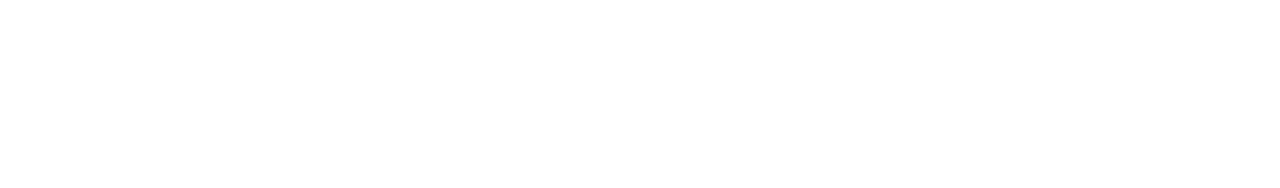
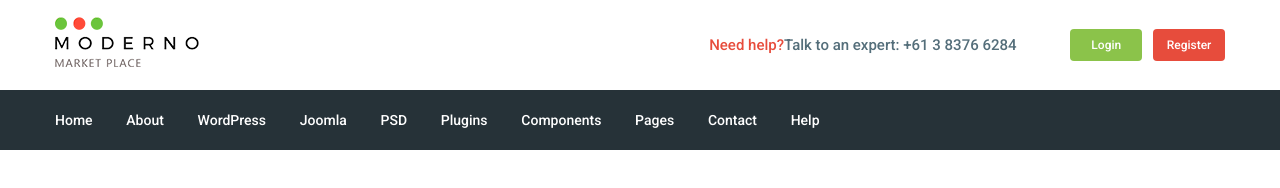
Before and after one commit to Evgen-Pet/moderno, a website: page app/index.html in a window 1280 px wide. Drawn offline with nearby package versions, Linux system fonts and the light colour scheme; files that its build step writes are made by us from their sources.

Commit message:
added header

```diff
--- a/app/index.html
+++ b/app/index.html
@@ -5,10 +5,75 @@
     <meta http-equiv="X-UA-Compatible" content="IE=edge" />
     <meta name="viewport" content="width=device-width, initial-scale=1.0" />
     <title>Document</title>
+    <link
+      href="https://fonts.googleapis.com/css2?family=Roboto:wght@500;700&display=swap"
+      rel="stylesheet"
+    />
     <link rel="stylesheet" href="css/libs.min.css" />
     <link rel="stylesheet" href="css/style.min.css" />
   </head>
   <body>
+    <header class="header">
+      <div class="header__top">
+        <div class="container">
+          <div class="header__top-inner">
+            <div class="header__logo">
+              <a href="#"><img src="images/logo.png" alt="" /></a>
+            </div>
+            <div class="header__text">
+              <a href="#"><span>Need help?</span></a
+              >Talk to an expert:
+              <a class="header__phone" href="tel:61383766284">
+                +61 3 8376 6284</a
+              >
+            </div>
+            <div class="header__box">
+              <a class="basket" href="#"></a>
+              <a class="header__btn header__btn-login" href="#">Login</a>
+              <a class="header__btn header__btn-register" href="#">Register</a>
+            </div>
+          </div>
+        </div>
+      </div>
+      <div class="header__menu">
+        <div class="container">
+          <nav class="menu">
+            <ul class="menu__list">
+              <li>
+                <a href="#">Home</a>
+              </li>
+              <li>
+                <a href="#">About</a>
+              </li>
+              <li>
+                <a href="#">WordPress</a>
+              </li>
+              <li>
+                <a href="#">Joomla</a>
+              </li>
+              <li>
+                <a href="#">PSD</a>
+              </li>
+              <li>
+                <a href="#">Plugins</a>
+              </li>
+              <li>
+                <a href="#">Components</a>
+              </li>
+              <li>
+                <a href="#">Pages</a>
+              </li>
+              <li>
+                <a href="#">Contact</a>
+              </li>
+              <li>
+                <a href="#">Help</a>
+              </li>
+            </ul>
+          </nav>
+        </div>
+      </div>
+    </header>
     <script src="https://ajax.googleapis.com/ajax/libs/jquery/3.6.0/jquery.min.js"></script>
     <script src="js/libs.min.js"></script>
     <script src="js/main.min.js"></script>
--- /dev/null
+++ b/app/scss/_fonts.scss
@@ -0,0 +1,8 @@
+@font-face {
+  font-family: 'Roboto', sans-serif;
+  src: url('../fonts/Roboto-Regular.woff2') format('woff2'),
+    url('../fonts/Roboto-Regular.woff') format('woff');
+  font-weight: 400;
+  font-style: normal;
+  font-display: swap;
+}
--- /dev/null
+++ b/app/scss/_global.scss
@@ -0,0 +1,31 @@
+html {
+  box-sizing: border-box;
+}
+*,
+*::before,
+*::after {
+  box-sizing: inherit;
+}
+a {
+  display: inline-block;
+  text-decoration: none;
+  color: $text;
+}
+ul,
+li {
+  margin: 0;
+  padding: 0;
+  list-style: none;
+}
+body {
+  font-family: 'Roboto', sans-serif;
+  font-size: 15px;
+  line-height: 24px;
+  font-weight: 400;
+  color: $text;
+}
+.container {
+  max-width: 1200px;
+  margin: 0 auto;
+  padding: 0 15px;
+}
--- /dev/null
+++ b/app/scss/_vars.scss
@@ -0,0 +1,4 @@
+$text: #546e7a;
+$red: #e74c3c;
+$green: #8bc34a;
+$bg: #263238;
--- a/app/scss/style.scss
+++ b/app/scss/style.scss
@@ -1,8 +1,53 @@
-html {
-  box-sizing: border-box;
+@import 'vars';
+@import 'global';
+@import 'fonts';
+
+.header__top-inner {
+  display: flex;
+  justify-content: space-between;
+  height: 90px;
+  align-items: center;
 }
-*,
-*::before,
-*::after {
-  box-sizing: inherit;
+.header__text {
+  margin-left: auto;
+  margin-right: 50px;
+  span {
+    color: $red;
+  }
 }
+.header__btn {
+  padding: 4px;
+  width: 72px;
+  border-radius: 4px;
+  color: #fff;
+  text-align: center;
+  font-size: 12px;
+}
+.header__btn-login {
+  background-color: $green;
+}
+.header__btn-register {
+  background-color: $red;
+  margin-left: 7px;
+}
+.header__menu {
+  background-color: $bg;
+}
+.menu {
+  height: 60px;
+  display: flex;
+  align-items: center;
+}
+.menu__list {
+  li {
+    display: inline-block;
+    & + li {
+      margin-left: 30px;
+    }
+  }
+  a {
+    color: #fff;
+    font-size: 14px;
+    font-weight: 500;
+  }
+}
--- a/gulpfile.js
+++ b/gulpfile.js
@@ -9,7 +9,7 @@ let gulp = require('gulp'),
 
 gulp.task('sass', function () {
   return gulp
-    .src('app/scss/style.scss')
+    .src('app/scss/**/*.scss')
     .pipe(sass({ outputStyle: 'compressed' }))
     .pipe(rename({ suffix: '.min' }))
     .pipe(
@@ -61,7 +61,7 @@ gulp.task('browser-sync', function () {
 });
 
 gulp.task('watch', function () {
-  gulp.watch('app/scss/style.scss', gulp.parallel('sass'));
+  gulp.watch('app/scss/**/*.scss', gulp.parallel('sass'));
   gulp.watch('app/*.html', gulp.parallel('html'));
   gulp.watch('app/js/*.js', gulp.parallel('js'));
 });
```
Also changed, not shown: app/fonts/Roboto-Regular.woff (added), app/fonts/Roboto-Regular.woff2 (added), app/images/logo.png (added).
